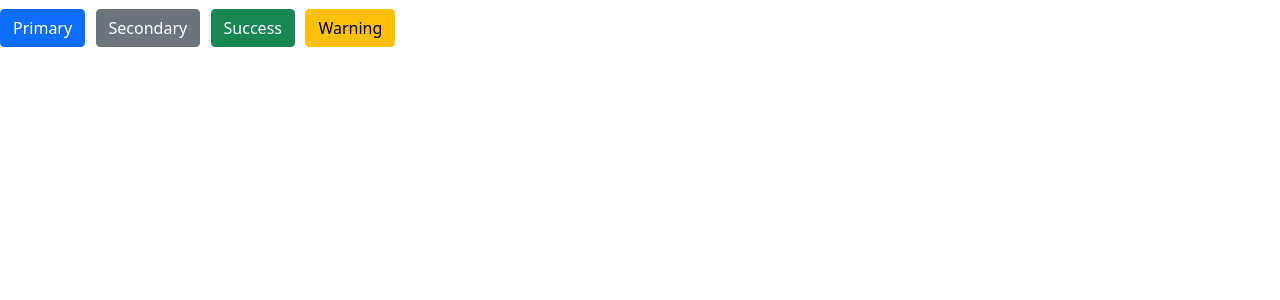
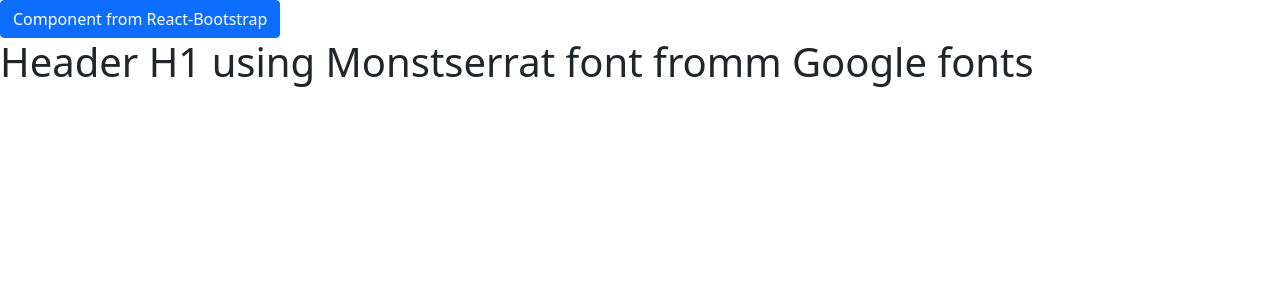
Before and after one commit to KrzysztofGrudzien/user-list, a React (Create React App) app: page / in a window 1280 px wide. Shown: the top 300 px of the page. Built offline with nearby package versions, Linux system fonts and the light colour scheme.

Commit message:
test bootstrap framework and add Montserrat font from google font

```diff
--- a/src/components/App/App.js
+++ b/src/components/App/App.js
@@ -2,10 +2,10 @@ import { Button } from 'react-bootstrap';
 
 const App = () => {
     return (
-        <h1 className='App'>
-            <Button variant='primary'>Primary</Button> <Button variant='secondary'>Secondary</Button>{' '}
-            <Button variant='success'>Success</Button> <Button variant='warning'>Warning</Button>{' '}
-        </h1>
+        <div className='App'>
+            <Button variant='primary'>Component from React-Bootstrap</Button>
+            <h1>Header H1 using Monstserrat font fromm Google fonts</h1>
+        </div>
     );
 };
 
--- a/src/main.css
+++ b/src/main.css
@@ -1,7 +1,9 @@
+@import url('https://fonts.googleapis.com/css2?family=Montserrat:wght@200;400;600&display=swap');
+
 body {
     margin: 0;
-    font-family: -apple-system, BlinkMacSystemFont, 'Segoe UI', 'Roboto', 'Oxygen', 'Ubuntu', 'Cantarell', 'Fira Sans',
-        'Droid Sans', 'Helvetica Neue', sans-serif;
+    font-family: 'Montserrat', -apple-system, BlinkMacSystemFont, 'Segoe UI', 'Roboto', 'Oxygen', 'Ubuntu', 'Cantarell',
+        'Fira Sans', 'Droid Sans', 'Helvetica Neue', sans-serif;
     -webkit-font-smoothing: antialiased;
     -moz-osx-font-smoothing: grayscale;
 }
```
